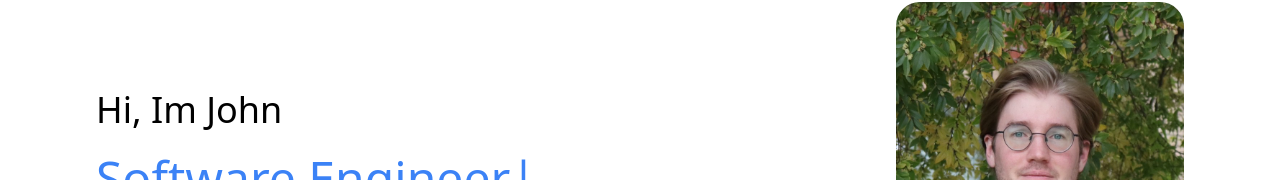
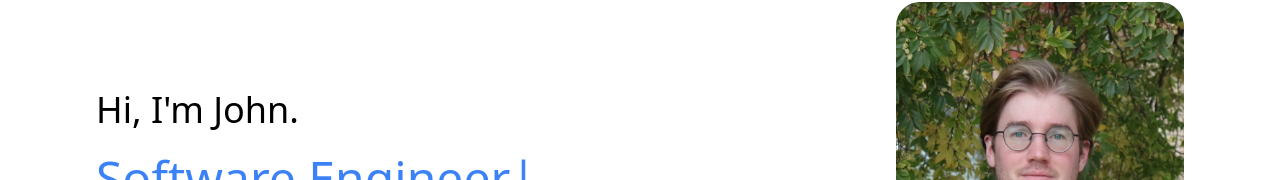
Before and after one commit to johnportin/profile, a Next.js app: page / in a window 1280 px wide. Shown: the part 222-402 px from the top of the page. Built offline with nearby package versions, Linux system fonts and the light colour scheme.

Commit message:
Fix typo

```diff
--- a/src/components/Hero.js
+++ b/src/components/Hero.js
@@ -10,7 +10,7 @@ export default function Hero() {
       className="flex flex-col-reverse md:flex-row w-full items-center md:px-8 justify-between mb-8"
     >
       <div className="flex flex-col mt-8 items-center md:mt-0 md:items-start md:gap-6">
-        <h2 className="text-4xl">Hi, Im John</h2>
+        <h2 className="text-4xl">Hi, I'm John.</h2>
         <Typewriter
           options={{
             strings: [
```
